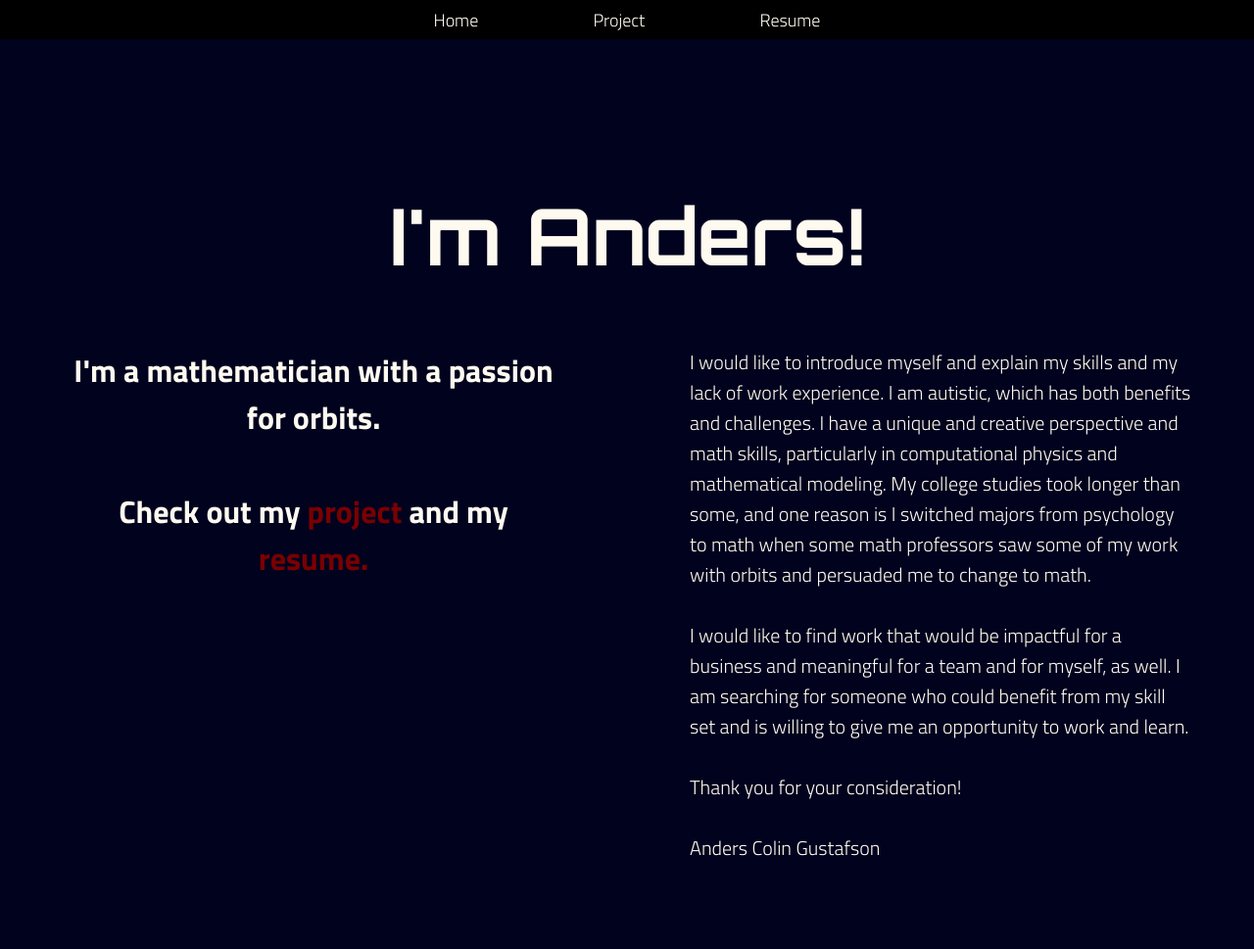
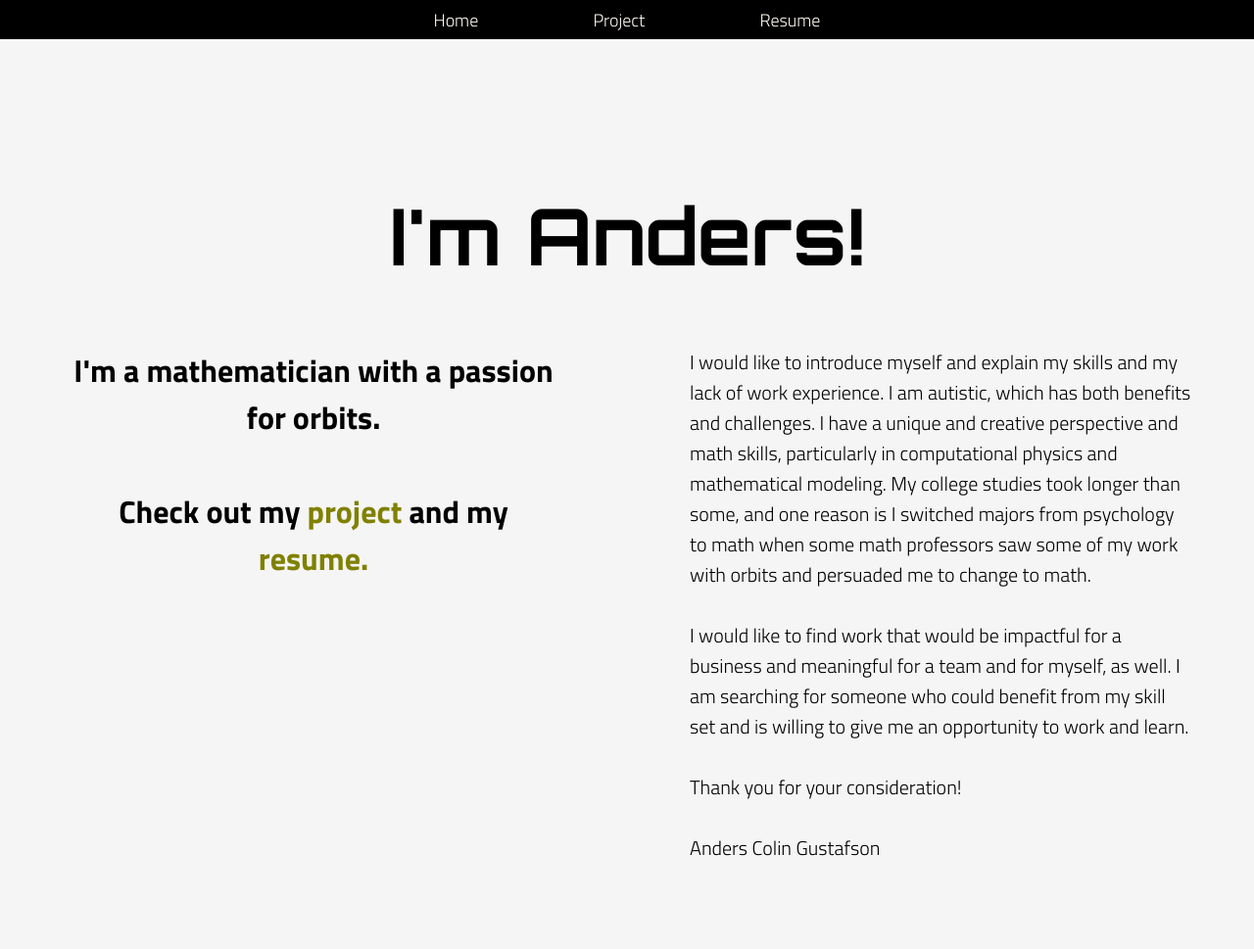
Before and after one commit to AlexanderGoose/anders_website, a Flask app: page / in a window 1280 px wide. Shown: the whole page at 98% size. Run offline with Flask 3, Linux system fonts and the light colour scheme.

Commit message:
changed bg to grey and text to black

```diff
--- a/static/style.css
+++ b/static/style.css
@@ -4,8 +4,9 @@
 body {
     /* font-family: "Helvetica Neue", Arial, sans-serif; */
     font-weight: 300;
-    background-color: #00021E;
-    color: #FFFAF0;
+    background-color: #F5F5F5;
+    /* color: #FFFAF0; */
+    color: black;
     font-family: 'Titillium Web', sans-serif;
 }
 
@@ -93,7 +94,8 @@ a:hover {
 #container-main-home {
     display: flex;
     flex-direction: column;
-    background-color: #00021E;
+    /* background-color: #00021E; */
+    background-color: #F5F5F5;
     margin-top: 150px;
 }
 
@@ -129,7 +131,7 @@ a:hover {
 
 .home-links {
     /* color: #191970; */
-    color: #790001;
+    color: #808000;
 }
 
 
```
